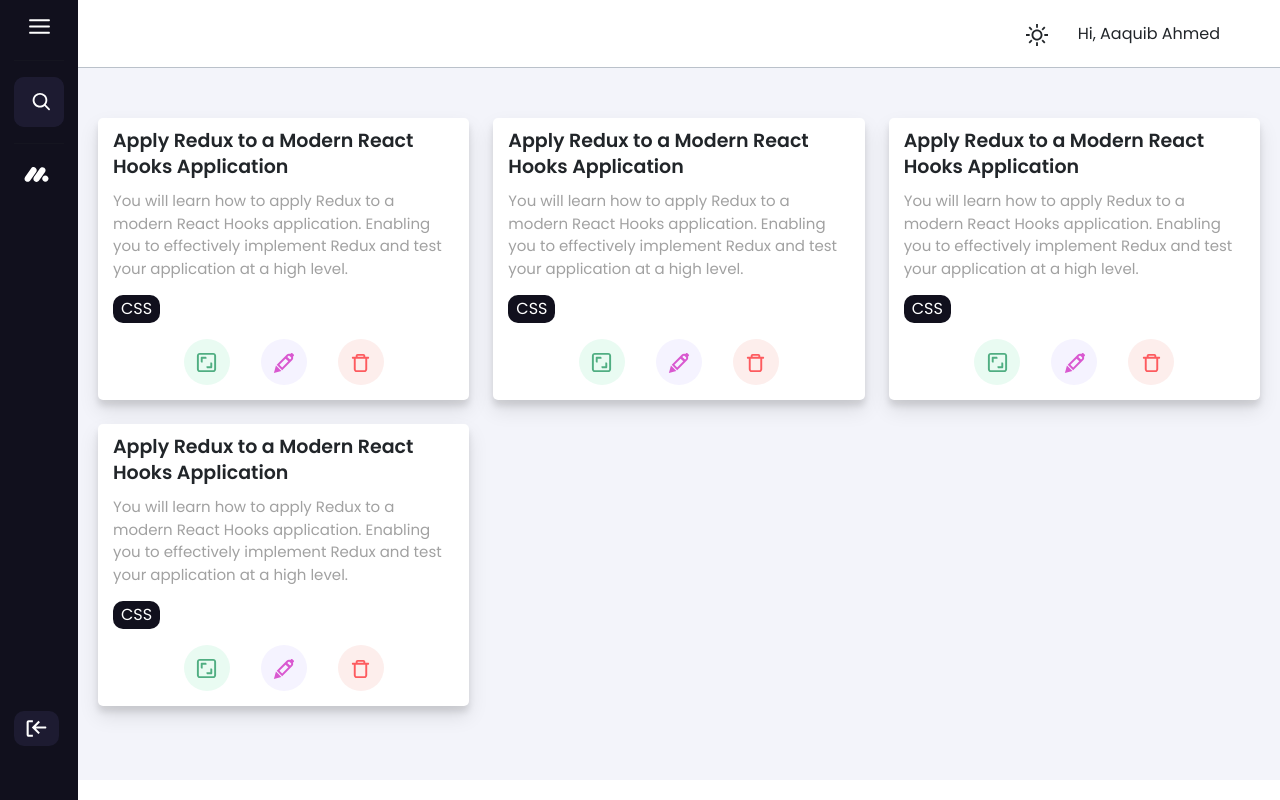
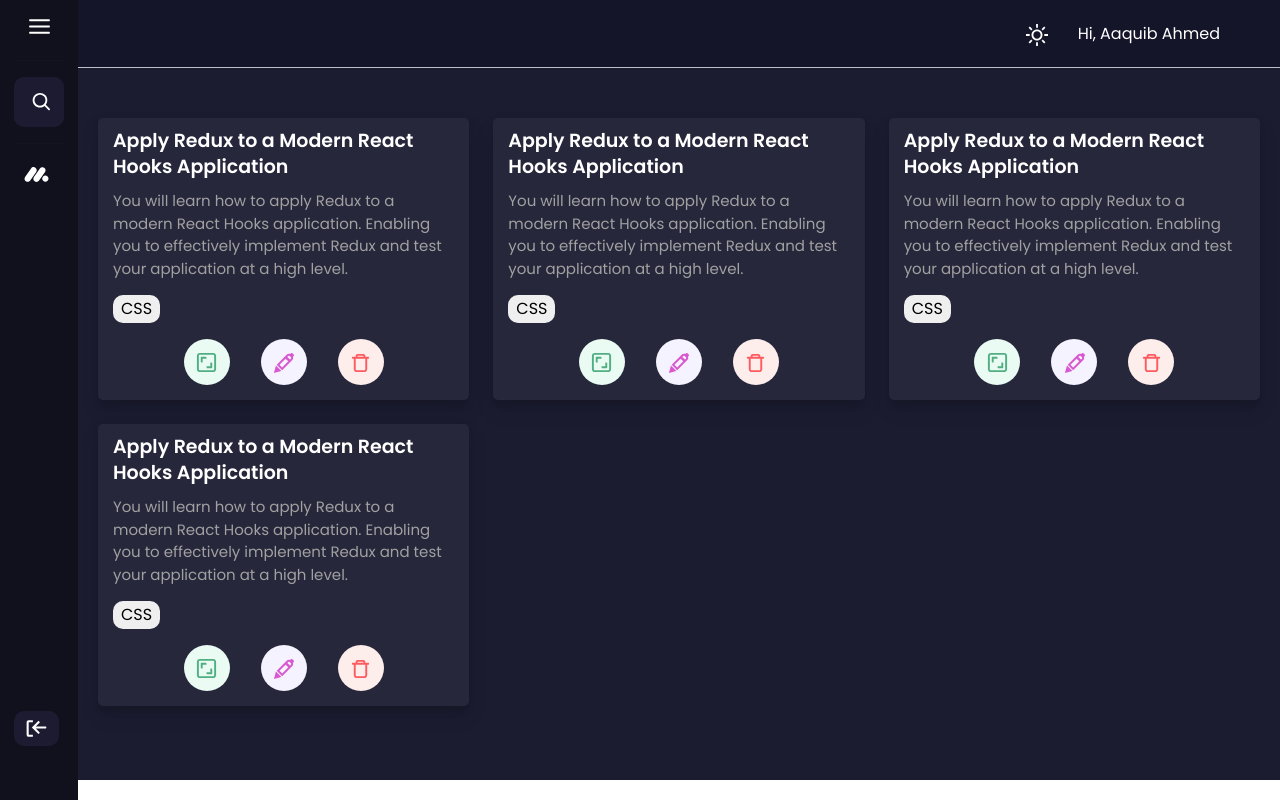
Before and after one commit to killcodeX/code-store, a React (Create React App) app in the folder client/: page / in a window 1280 px wide. Built offline with nearby package versions, Linux system fonts and the light colour scheme.

Commit message:
some ui theme is changing

```diff
--- a/client/src/App.tsx
+++ b/client/src/App.tsx
@@ -7,7 +7,6 @@ import Home from "./Container/Home";
 
 function App() {
   const theme = useSelector((state: any) => state.post.theme);
-  console.log(theme)
   return (
     <ThemeProvider theme={theme === false ? darkTheme : lightTheme}>
       <div className="position-relative">
--- a/client/src/Components/CodeCards/style.ts
+++ b/client/src/Components/CodeCards/style.ts
@@ -2,12 +2,13 @@ import styled from "styled-components";
 
 export const CardWrapper = styled.div`
   padding: 10px 15px;
-  background: #fff;
+  background: ${(props) => props.theme.cardBackground};
   border-radius: 5px;
   box-shadow: 0 10px 20px rgb(0 0 0 / 10%), 0 6px 6px rgb(0 0 0 / 10%);
 `;
 
 export const CardTitle = styled.div`
+  color: ${(props) => props.theme.cardText};
   font-size: 19px;
   font-weight: 600;
   line-height: 26px;
@@ -27,8 +28,8 @@ export const CardDescription = styled.div`
 `;
 
 export const CardCategory = styled.div`
-  background: #11101d;
-  color: #fff;
+  background: ${(props) => props.theme.tagBackground};
+  color: ${(props) => props.theme.tagText};
   padding: 2px 8px;
   display: inline-block;
   border-radius: 10px;
@@ -48,8 +49,8 @@ export const DisplayIconWrapper = styled.div`
   justify-content: center;
   align-items: center;
   font-size: 23px;
-  color: #50AE82;
-  background: #E9FBF2;
+  color: #50ae82;
+  background: #e9fbf2;
   width: 2em !important;
   height: 2em !important;
   border-radius: 50%;
@@ -61,8 +62,8 @@ export const EditIconWrapper = styled.div`
   justify-content: center;
   align-items: center;
   font-size: 23px;
-  color: #D958D0;
-  background: #F5F3FF;
+  color: #d958d0;
+  background: #f5f3ff;
   width: 2em !important;
   height: 2em !important;
   border-radius: 50%;
@@ -74,8 +75,8 @@ export const DeleteIconWrapper = styled.div`
   justify-content: center;
   align-items: center;
   font-size: 23px;
-  color: #FD5B5F;
-  background: #FDEEEC;
+  color: #fd5b5f;
+  background: #fdeeec;
   width: 2em !important;
   height: 2em !important;
   border-radius: 50%;
--- a/client/src/Components/Header/style.ts
+++ b/client/src/Components/Header/style.ts
@@ -11,6 +11,8 @@ export const HeaderWrapper = styled.nav`
   transition: all 0.5s ease;
   border-bottom: 1px solid #bac1ca;
   padding: 17px 20px;
+  color:${props => props.theme.headText};
+  background:${props => props.theme.head};
 `;
 
 export const ThemeMode = styled.div`
--- a/client/src/Container/Home/style.ts
+++ b/client/src/Container/Home/style.ts
@@ -8,5 +8,5 @@ export const HomeSectionWrapper = styled.section`
   height:100%;
   transition: all 0.5s ease;
   padding: 50px 20px;
-  background: #F3F4FA;
+  background: ${(props) => props.theme.body};
 `;
--- a/client/src/Theme/theme.ts
+++ b/client/src/Theme/theme.ts
@@ -1,5 +1,5 @@
 export const lightTheme = {
-  body: "#FFF", // for body background
+  body: "#F7F7FA", // for body background //fff
   head: "#FFF", // for Main mneu head background
   headText: "#0f0f0f", // for Main menu head text
   headerInputBackground: "#FFF", // for input background in head
@@ -18,8 +18,8 @@ export const lightTheme = {
   boxShadow: "0px 8px 20px rgba(0,0,0,0.06)",
 };
 export const darkTheme = {
-  body: "#1a1c22", // for body background
-  head: "#0f0f0f", // for Main mneu head background
+  body: "#1B1C30", // for body background // 1B1C30 // 1a1c22
+  head: "#141529", // for Main mneu head background //141529 //0f0f0f
   headText: "#FFF", // for Main menu head text
   headerInputBackground: "#25262c", // for input background in head
   headerInputShadow: "", // for input search in head
@@ -27,7 +27,7 @@ export const darkTheme = {
   headShadow: "", // for Main menu head shadow
   sideMenu: "#191b1f", // for side menu background
   sideText: "#FFF", // for side menu text
-  cardBackground: "#25262c", // for card background
+  cardBackground: "#26273B", // for card background //201B2C //25262c
   cardShadow: "", // for card shadow
   cardText: "#FFF", // for card text
   tagBackground: "#efefef", // for tag background
```
